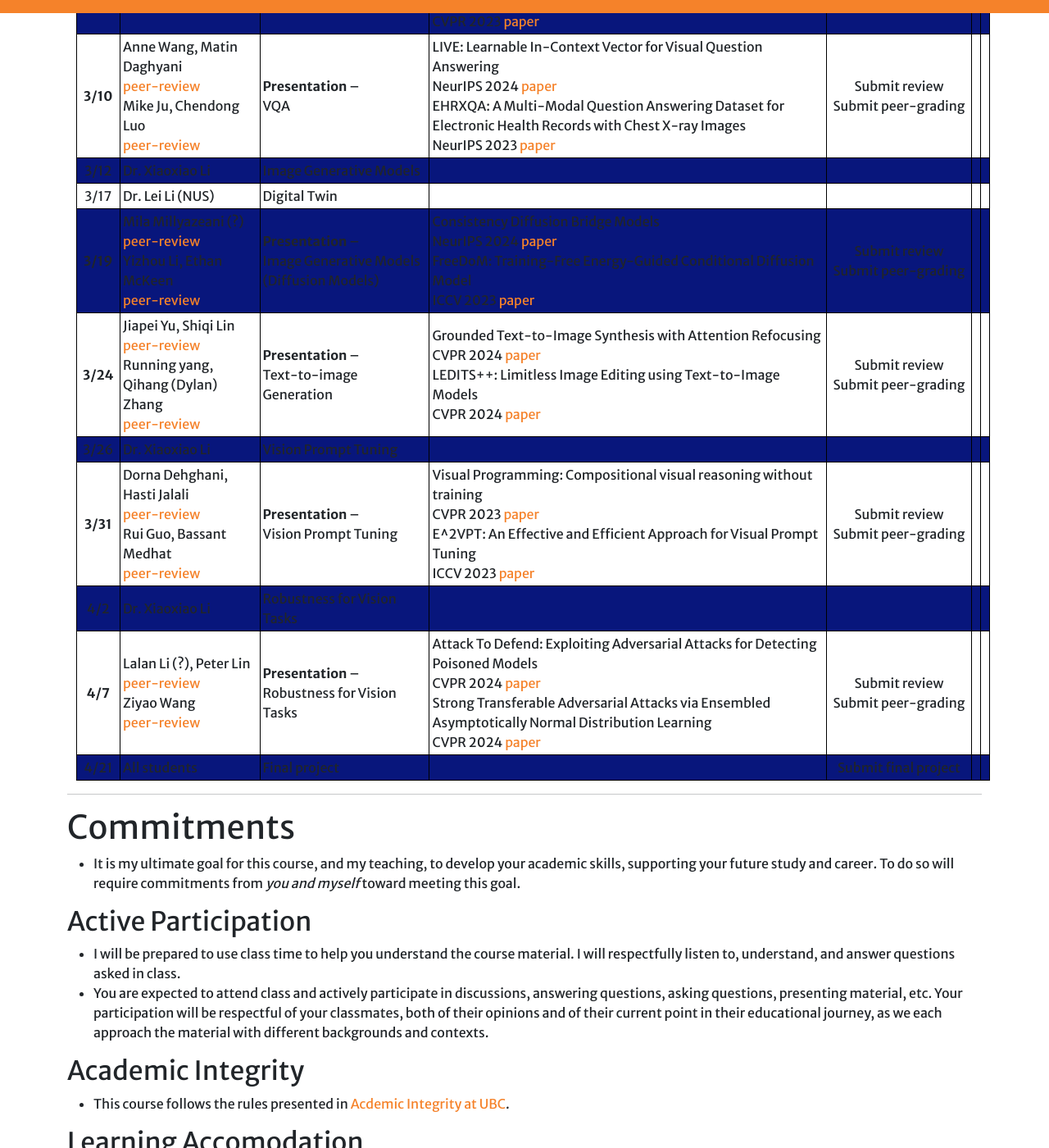
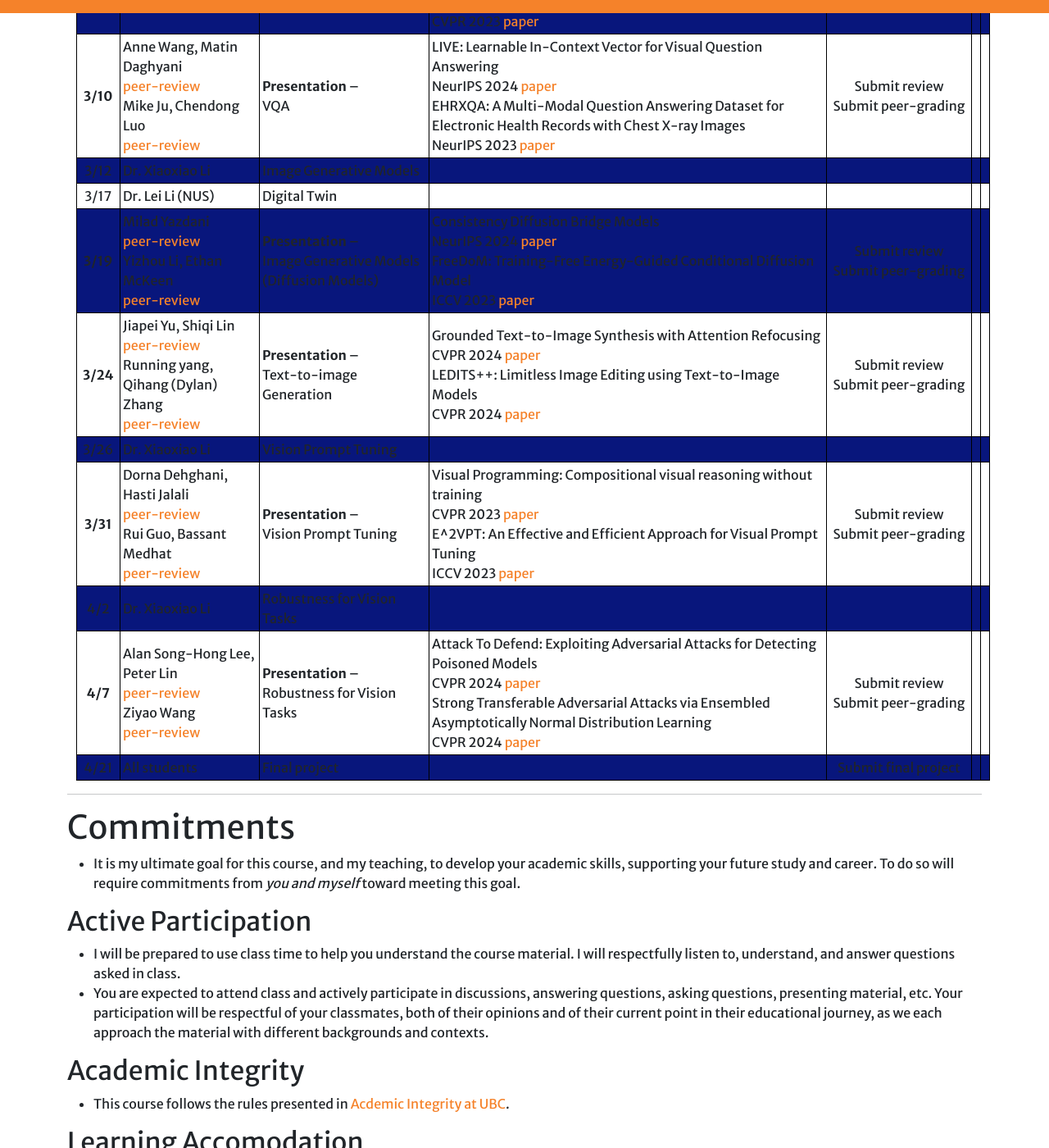
Before and after one commit to ubc-tea/EECE-570-2024w2, a Jekyll site: the page built from index.md, in a window 1280 px wide and 1400 px high, scrolled down 3494 px. Shown: the whole window at 82% size. Built offline with Jekyll 4.4.1, drawn with Linux system fonts in a browser that asks for light colours; a script that is not in the unit is left out; our own code applies the rules of GitHub Pages for plain Markdown files; some of the changed text lies outside the part shown.

Commit message:
update presenter list

```diff
--- a/index.md
+++ b/index.md
@@ -141,12 +141,12 @@ Our schedule will be updated during the semester. Please frequently check the sc
 |**3/10** | Anne Wang, Matin Daghyani   <br> [peer-review]() <br>  Mike Ju, Chendong Luo  <br> [peer-review]() | **Presentation** – <br> VQA | LIVE: Learnable In-Context Vector for Visual Question Answering <br> NeurIPS 2024 [paper](https://openreview.net/pdf?id=QhRemVrZbG) <br> EHRXQA: A Multi-Modal Question Answering Dataset for Electronic Health Records with Chest X-ray Images <br> NeurIPS 2023 [paper](https://openreview.net/pdf?id=Pk2x7FPuZ4)|  Submit review <br> Submit peer-grading           |
 | 3/12  | Dr. Xiaoxiao Li | Image Generative Models                    |                  |
 | 3/17  | Dr. Lei Li (NUS)| Digital Twin                   |                  |                                  |
-|**3/19** | Mila Millyazeani (?)   <br> [peer-review]() <br>  Yizhou Li, Ethan McKeen  <br> [peer-review]() | **Presentation** – <br> Image Generative Models (Diffusion Models) | Consistency Diffusion Bridge Models <br> NeurIPS 2024 [paper](https://openreview.net/pdf?id=FFJFGx78OK) <br> FreeDoM: Training-Free Energy-Guided Conditional Diffusion Model <br> ICCV 2023 [paper](https://openaccess.thecvf.com/content/ICCV2023/papers/Yu_FreeDoM_Training-Free_Energy-Guided_Conditional_Diffusion_Model_ICCV_2023_paper.pdf)|  Submit review <br> Submit peer-grading        |                 |
+|**3/19** | Milad Yazdani   <br> [peer-review]() <br>  Yizhou Li, Ethan McKeen  <br> [peer-review]() | **Presentation** – <br> Image Generative Models (Diffusion Models) | Consistency Diffusion Bridge Models <br> NeurIPS 2024 [paper](https://openreview.net/pdf?id=FFJFGx78OK) <br> FreeDoM: Training-Free Energy-Guided Conditional Diffusion Model <br> ICCV 2023 [paper](https://openaccess.thecvf.com/content/ICCV2023/papers/Yu_FreeDoM_Training-Free_Energy-Guided_Conditional_Diffusion_Model_ICCV_2023_paper.pdf)|  Submit review <br> Submit peer-grading        |                 |
 |**3/24** | Jiapei Yu, Shiqi Lin   <br> [peer-review]() <br>  Running yang, Qihang (Dylan) Zhang  <br> [peer-review]() | **Presentation** – <br> Text-to-image Generation | Grounded Text-to-Image Synthesis with Attention Refocusing <br> CVPR 2024 [paper](https://arxiv.org/pdf/2306.05427) <br> LEDITS++: Limitless Image Editing using Text-to-Image Models <br> CVPR 2024 [paper](https://arxiv.org/pdf/2311.16711)|  Submit review <br> Submit peer-grading           |
 | 3/26  | Dr. Xiaoxiao Li | Vision Prompt Tuning                    |                  |                                   |
 |**3/31** | Dorna Dehghani, Hasti Jalali   <br> [peer-review]() <br>  Rui Guo, Bassant Medhat  <br> [peer-review]() | **Presentation** – <br> Vision Prompt Tuning | Visual Programming: Compositional visual reasoning without training <br> CVPR 2023 [paper](https://arxiv.org/pdf/2211.11559) <br> E^2VPT: An Effective and Efficient Approach for Visual Prompt Tuning <br> ICCV 2023 [paper](https://openaccess.thecvf.com/content/ICCV2023/papers/Han_E2VPT_An_Effective_and_Efficient_Approach_for_Visual_Prompt_Tuning_ICCV_2023_paper.pdf)|  Submit review <br> Submit peer-grading           |
 | 4/2  | Dr. Xiaoxiao Li | Robustness for Vision Tasks                    |                  |                                   |
-|**4/7** | Lalan Li (?), Peter Lin   <br> [peer-review]() <br>  Ziyao Wang  <br> [peer-review]() | **Presentation** – <br> Robustness for Vision Tasks  | Attack To Defend: Exploiting Adversarial Attacks for Detecting Poisoned Models <br> CVPR 2024 [paper](https://openaccess.thecvf.com/content/CVPR2024/papers/Fares_Attack_To_Defend_Exploiting_Adversarial_Attacks_for_Detecting_Poisoned_Models_CVPR_2024_paper.pdf) <br>Strong Transferable Adversarial Attacks via Ensembled Asymptotically Normal Distribution Learning <br> CVPR 2024 [paper](https://arxiv.org/pdf/2411.07231v1)|  Submit review <br> Submit peer-grading           |
+|**4/7** | Alan Song-Hong Lee, Peter Lin   <br> [peer-review]() <br>  Ziyao Wang  <br> [peer-review]() | **Presentation** – <br> Robustness for Vision Tasks  | Attack To Defend: Exploiting Adversarial Attacks for Detecting Poisoned Models <br> CVPR 2024 [paper](https://openaccess.thecvf.com/content/CVPR2024/papers/Fares_Attack_To_Defend_Exploiting_Adversarial_Attacks_for_Detecting_Poisoned_Models_CVPR_2024_paper.pdf) <br>Strong Transferable Adversarial Attacks via Ensembled Asymptotically Normal Distribution Learning <br> CVPR 2024 [paper](https://arxiv.org/pdf/2411.07231v1)|  Submit review <br> Submit peer-grading           |
 | 4/21  | All students      | Final project                                                        |                  | Submit final project              |
 
 <hr>
```
Also changed, not shown: other parts of index.md (+1 -1 lines).
